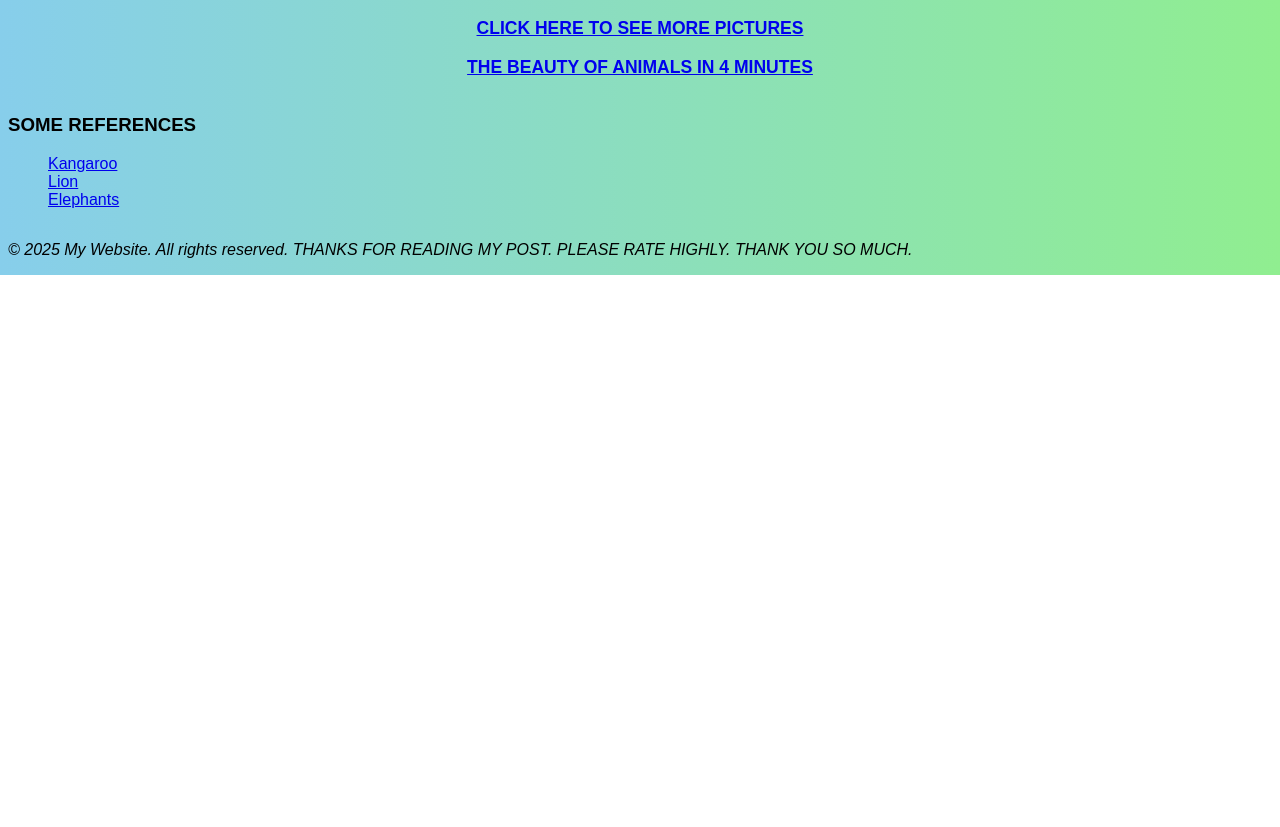
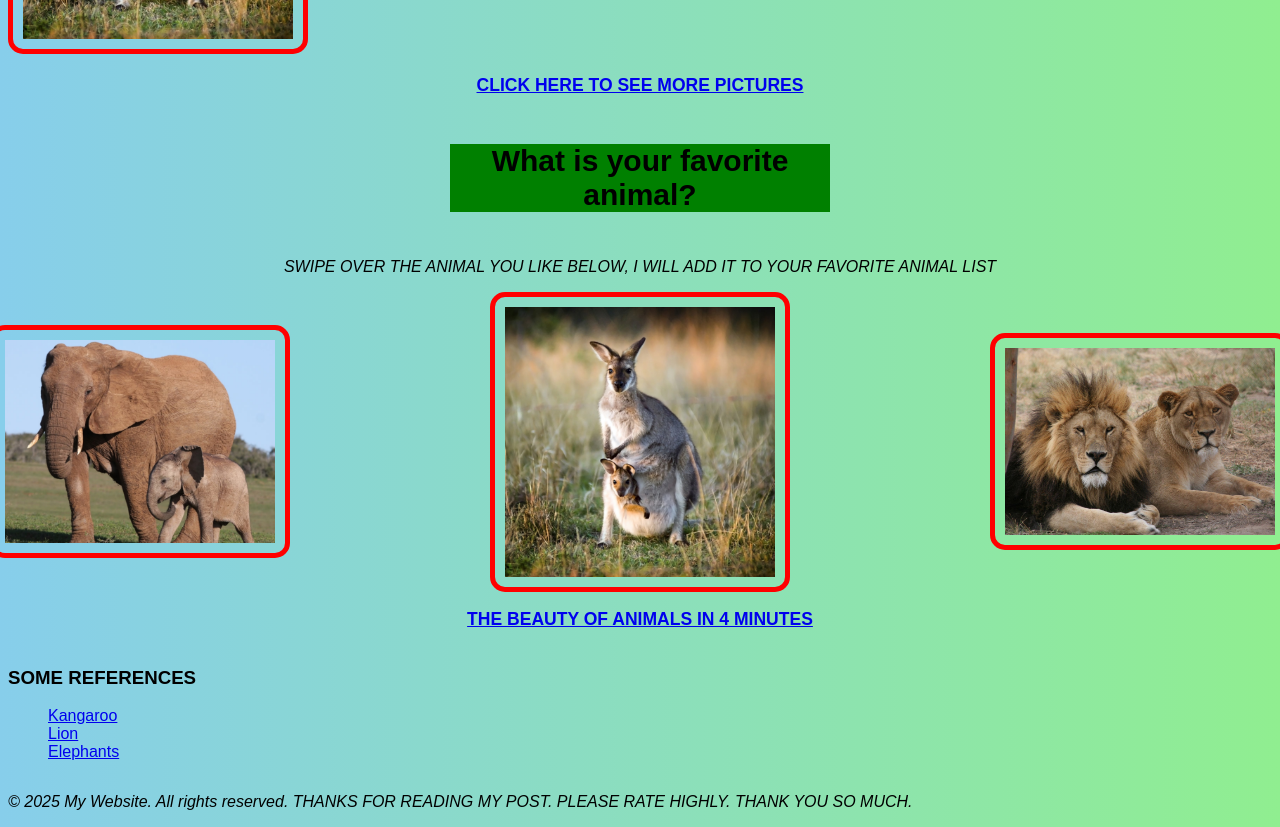
Before and after one commit to quanglong68/quanlong68, a plain HTML site: page index.html in a window 1280 px wide. Shown: the part 1581-2408 px from the top of the page. Before the commit the page ends 1856 px from the top, so only its background shows below. Drawn offline with Linux system fonts and the light colour scheme.

Commit message:
add hello

```diff
--- a/index.html
+++ b/index.html
@@ -8,6 +8,7 @@
     <meta name="keywords" content="Animals, Dictionary, terrestrial website, HTML, CSS, Web Development, Learning">
     <meta name="author" content="Dương Quang Long">
     <meta name="viewport" content="width=device-width, initial-scale=1.0">
+    <script src = "script.js" defer></script>
 </head>
 <body>
     <nav class="navbar">
@@ -86,6 +87,16 @@
                     </a>
                 </section>
         </section>
+        <div id = "image" style="display: flex; justify-content: center; align-items: center; ">
+            <h3 class = "finalQ"> What is your favorite animal? </h3>
+        </div>
+        <p align = "center">SWIPE OVER THE ANIMAL YOU LIKE BELOW, I WILL ADD IT TO YOUR FAVORITE ANIMAL LIST</p>
+        <div style="display: flex; justify-content: center; align-items: center; gap: 200px; ">
+            <img src="Folder/elt2.avif" alt="Elephant" title="Elephant" onmouseover="update(this)">
+            <img src="Folder/kangaroo-joey_square.avif" alt="Kangaroo" width="300px" title="Kangaroo" onmouseover="update(this)">
+            <img src="Folder/lion.jpg" alt="Lion" width="300px" title="Lion" onmouseover="update(this)">
+        </div>
+
         <section id = "animalsBeauty">
             <a href="https://www.youtube.com/watch?v=Im_HQYu_aK4&t=2s" target="_blank">
                 <h3>
--- /dev/null
+++ b/script.js
@@ -0,0 +1,13 @@
+function update(previewPic){
+    const element = document.getElementById("image");
+
+    // Tạo một thẻ img mới
+    const newImage = document.createElement("img");
+
+    // Đặt nguồn ảnh mới cho thẻ img
+    newImage.src = previewPic.src;
+
+    // Thay thế nội dung của phần tử "image" bằng thẻ img mới
+    element.innerHTML = "";  // Xóa nội dung cũ
+    element.appendChild(newImage);  // Thêm ảnh mới vào phần tử
+}
--- a/style.css
+++ b/style.css
@@ -13,6 +13,12 @@
 }
 .tieude{
     background-color: gray; color:black;
+}
+.finalQ{
+    background-color: green; color:black;
+    text-align: center;
+    font-size: 30px;
+    width:30%
 }
 html{
     background: linear-gradient(to right, skyblue, lightgreen);
@@ -58,7 +64,8 @@ li {
 }
 nav{
     display: inline-block;
-    width: 80%;
+    width: 100%;
+    justify-content: space-around;
 }
 nav img {
     width: 30%;
```
